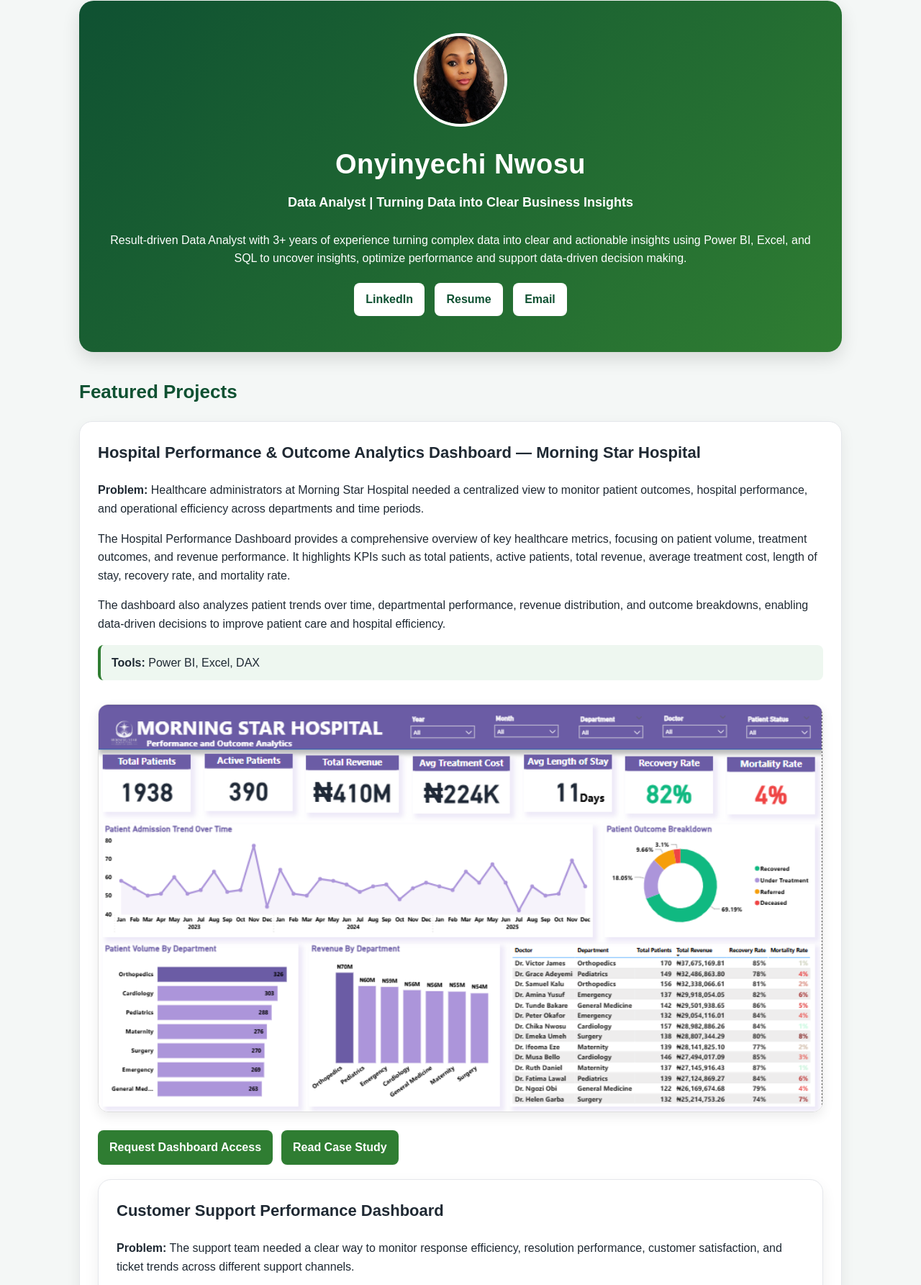
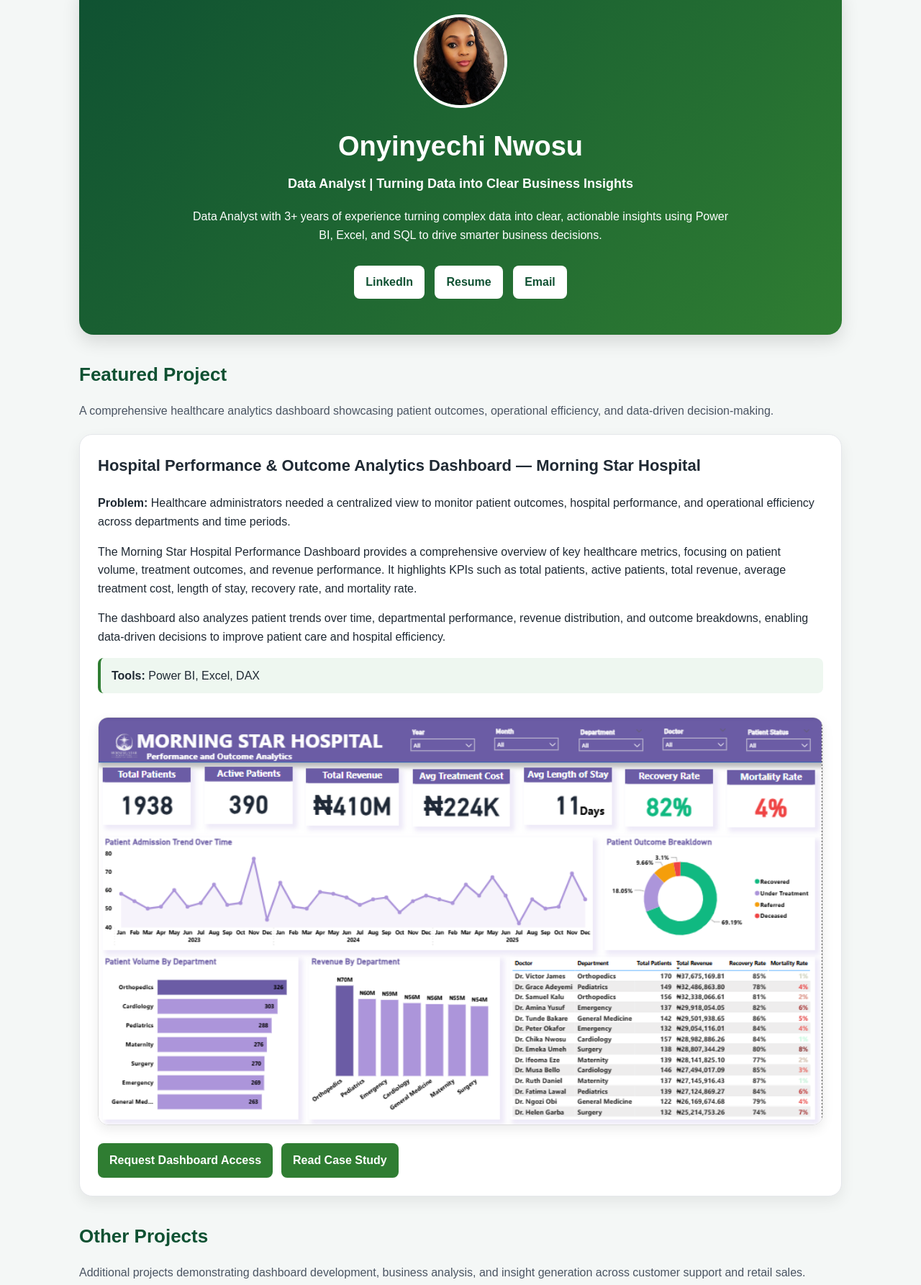
Before and after one commit to nwosu-onyinye/nwosu-onyinye.github.io, a plain HTML site: page index.html in a window 1280 px wide. Shown: the part 55-1840 px from the top of the page at 72% size. Drawn offline with Linux system fonts and the light colour scheme.

Commit message:
Update index.html

````diff
--- a/index.html
+++ b/index.html
@@ -1,5 +1,4 @@
 <!DOCTYPE html>
-
 <html lang="en">
 <head>
   <meta charset="UTF-8">
@@ -46,7 +45,6 @@
     header h1 {
       margin: 0;
       font-size: 38px;
-      letter-spacing: 0.5px;
     }
 
     .tagline {
@@ -87,6 +85,11 @@
       margin-bottom: 15px;
       font-size: 26px;
       color: #0f5132;
+    }
+
+    .section-intro {
+      margin-bottom: 20px;
+      color: #4b5563;
     }
 
     .card {
@@ -164,10 +167,6 @@
       margin-bottom: 0;
     }
 
-    .experience-item h3 {
-      margin-bottom: 8px;
-    }
-
     footer {
       text-align: center;
       margin-top: 35px;
@@ -185,22 +184,21 @@
       }
     }
   </style>
-
 </head>
 
 <body>
 
   <div class="container">
 
-```
     <header>
       <img src="profile.jpg" alt="Onyinyechi Nwosu Profile Photo">
+
       <h1>Onyinyechi Nwosu</h1>
+
       <p class="tagline">Data Analyst | Turning Data into Clear Business Insights</p>
+
       <p class="summary">
-    <p>
-Result-driven Data Analyst with 3+ years of experience turning complex data into clear and actionable insights using Power BI, Excel, and SQL to uncover insights, optimize performance and support data-driven decision making.
-</p>
+        Data Analyst with 3+ years of experience turning complex data into clear, actionable insights using Power BI, Excel, and SQL to drive smarter business decisions.
       </p>
 
       <div class="links">
@@ -210,16 +208,20 @@
       </div>
     </header>
 
-<h2 class="section-title">Featured Projects</h2>
+    <h2 class="section-title">Featured Project</h2>
+    <p class="section-intro">
+      A comprehensive healthcare analytics dashboard showcasing patient outcomes, operational efficiency, and data-driven decision-making.
+    </p>
+
     <div class="card">
       <h3>Hospital Performance & Outcome Analytics Dashboard — Morning Star Hospital</h3>
 
       <p>
-    <strong>Problem:</strong> Healthcare administrators at Morning Star Hospital needed a centralized view to monitor patient outcomes, hospital performance, and operational efficiency across departments and time periods.
+        <strong>Problem:</strong> Healthcare administrators needed a centralized view to monitor patient outcomes, hospital performance, and operational efficiency across departments and time periods.
       </p>
 
       <p>
-    The Hospital Performance Dashboard provides a comprehensive overview of key healthcare metrics, focusing on patient volume, treatment outcomes, and revenue performance. It highlights KPIs such as total patients, active patients, total revenue, average treatment cost, length of stay, recovery rate, and mortality rate.
+        The Morning Star Hospital Performance Dashboard provides a comprehensive overview of key healthcare metrics, focusing on patient volume, treatment outcomes, and revenue performance. It highlights KPIs such as total patients, active patients, total revenue, average treatment cost, length of stay, recovery rate, and mortality rate.
       </p>
 
       <p>
@@ -230,16 +232,18 @@
         <strong>Tools:</strong> Power BI, Excel, DAX
       </div>
 
-  <img src="dashboard3.png" class="dashboard-img">
+      <img src="dashboard3.png" class="dashboard-img" alt="Morning Star Hospital Dashboard Screenshot">
 
       <div class="button-group">
-  <a href="mailto:onyinyechinwosu66@gmail.com" class="btn">
-    Request Dashboard Access
-  </a>
-  <a href="https://medium.com/@onyinyechinwosu66/analyzing-hospital-performance-and-patient-outcomes-using-power-bi-morning-star-hospital-53856e7095a4" class="btn" target="_blank">
-    Read Case Study
-  </a>
+        <a href="mailto:onyinyechinwosu66@gmail.com" class="btn">Request Dashboard Access</a>
+        <a href="https://medium.com/@onyinyechinwosu66/analyzing-hospital-performance-and-patient-outcomes-using-power-bi-morning-star-hospital-53856e7095a4" class="btn" target="_blank">Read Case Study</a>
       </div>
+    </div>
+
+    <h2 class="section-title">Other Projects</h2>
+    <p class="section-intro">
+      Additional projects demonstrating dashboard development, business analysis, and insight generation across customer support and retail sales.
+    </p>
 
     <div class="card">
       <h3>Customer Support Performance Dashboard</h3>
@@ -260,7 +264,7 @@
         <strong>Tools:</strong> Power BI, Excel, DAX
       </div>
 
-  <img src="dashboard.png" class="dashboard-img" alt="Customer Support Performance Dashboard Screenshot">
+      <img src="dashboard.png" class="dashboard-img" alt="Customer Support Dashboard Screenshot">
 
       <div class="button-group">
         <a href="mailto:onyinyechinwosu66@gmail.com" class="btn">Request Dashboard Access</a>
@@ -287,7 +291,7 @@
         <strong>Tools:</strong> Power BI, Excel, DAX
       </div>
 
-  <img src="dashboard2.png" class="dashboard-img" alt="Helix Superstore Sales Performance Dashboard Screenshot">
+      <img src="dashboard2.png" class="dashboard-img" alt="Helix Superstore Sales Dashboard Screenshot">
 
       <div class="button-group">
         <a href="mailto:onyinyechinwosu66@gmail.com" class="btn">Request Dashboard Access</a>
@@ -296,6 +300,7 @@
     </div>
 
     <h2 class="section-title">Skills</h2>
+
     <div class="card">
       <div class="skills-grid">
         <div class="skill">Power BI & DAX</div>
@@ -308,6 +313,7 @@
     </div>
 
     <h2 class="section-title">Experience</h2>
+
     <div class="card">
       <div class="experience-item">
         <h3>Data Analyst — Versus Africa</h3>
@@ -327,18 +333,28 @@
     </div>
 
     <h2 class="section-title">Let's Connect</h2>
+
     <div class="card">
       <p>
         I am currently open to Data Analyst roles, reporting opportunities, and collaborations where I can use data to support smarter business decisions.
       </p>
-  <p><strong>Email:</strong> <a href="mailto:onyinyechinwosu66@gmail.com">onyinyechinwosu66@gmail.com</a></p>
-  <p><strong>LinkedIn:</strong> <a href="https://www.linkedin.com/in/onyinyechi-janet-nwosu" target="_blank">linkedin.com/in/onyinyechi-janet-nwosu</a></p>
+
+      <p>
+        <strong>Email:</strong>
+        <a href="mailto:onyinyechinwosu66@gmail.com">onyinyechinwosu66@gmail.com</a>
+      </p>
+
+      <p>
+        <strong>LinkedIn:</strong>
+        <a href="https://www.linkedin.com/in/onyinyechi-janet-nwosu" target="_blank">
+          linkedin.com/in/onyinyechi-janet-nwosu
+        </a>
+      </p>
     </div>
 
     <footer>
       <p>© 2026 Onyinyechi Nwosu | Data Analyst Portfolio</p>
     </footer>
-```
 
   </div>
 
````
Lines whose indentation alone changed are shown as unchanged.
